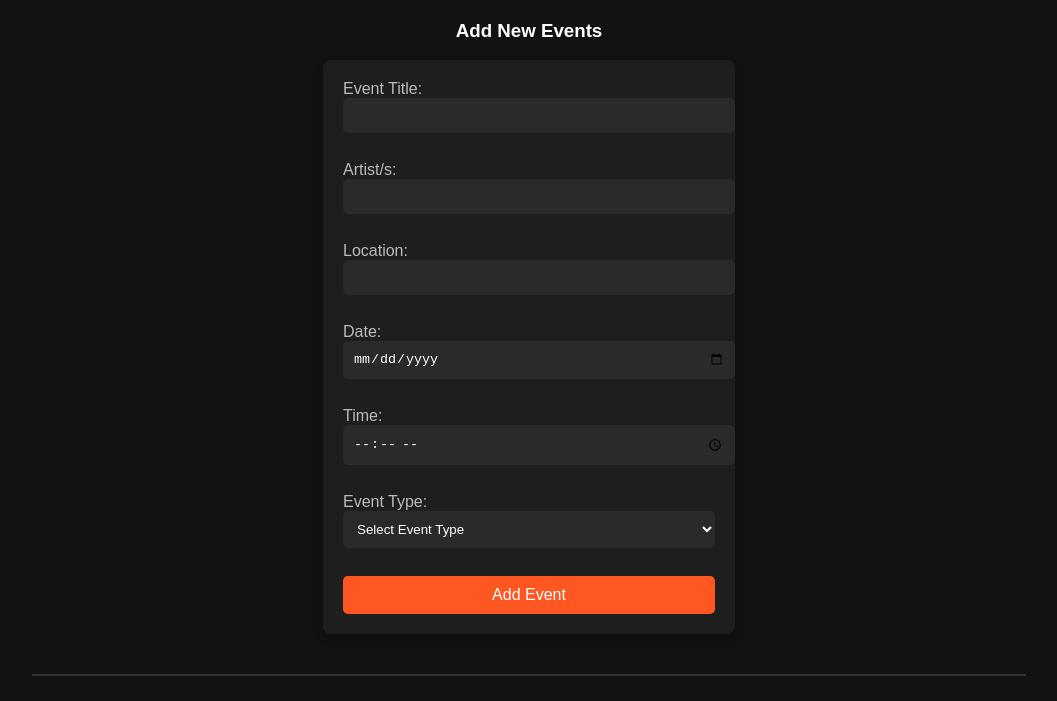
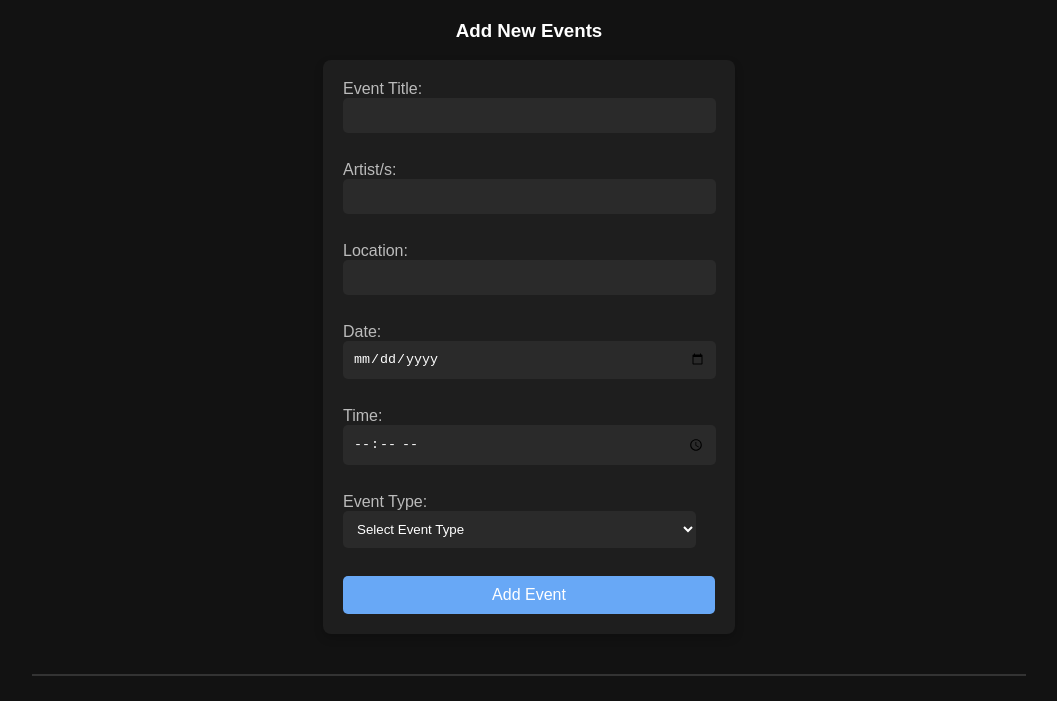
Before and after one commit to caalvarez2/Event-Manager, a website built with webpack: page dist/management.html in a window 1280 px wide. Shown: the part 99-800 px from the top of the page, without its empty margins (111-1168 px from the left). Built offline with nearby package versions, Linux system fonts and the light colour scheme; some packages are replaced by stand-ins of ours; no server answers.

Commit message:
Added styling to management page

```diff
--- a/dist/management.html
+++ b/dist/management.html
@@ -60,7 +60,6 @@
 
 </body>
 <style>
-    /* Dark theme styles */
     body {
         background-color: #121212;
         color: #e0e0e0;
@@ -97,11 +96,11 @@
         padding: 10px;
         margin-bottom: 10px;
         border-radius: 5px;
-        width: 100%;
+        width: 95%;
     }
 
     input[type="submit"], button {
-        background-color: #ff5722;
+        background-color: rgb(104, 168, 246);
         color: #ffffff;
         border: none;
         padding: 10px;
@@ -112,7 +111,7 @@
     }
 
     input[type="submit"]:hover, button:hover {
-        background-color: #e64a19;
+        background-color: rgb(104, 168, 246);
     }
 
     hr {
```
